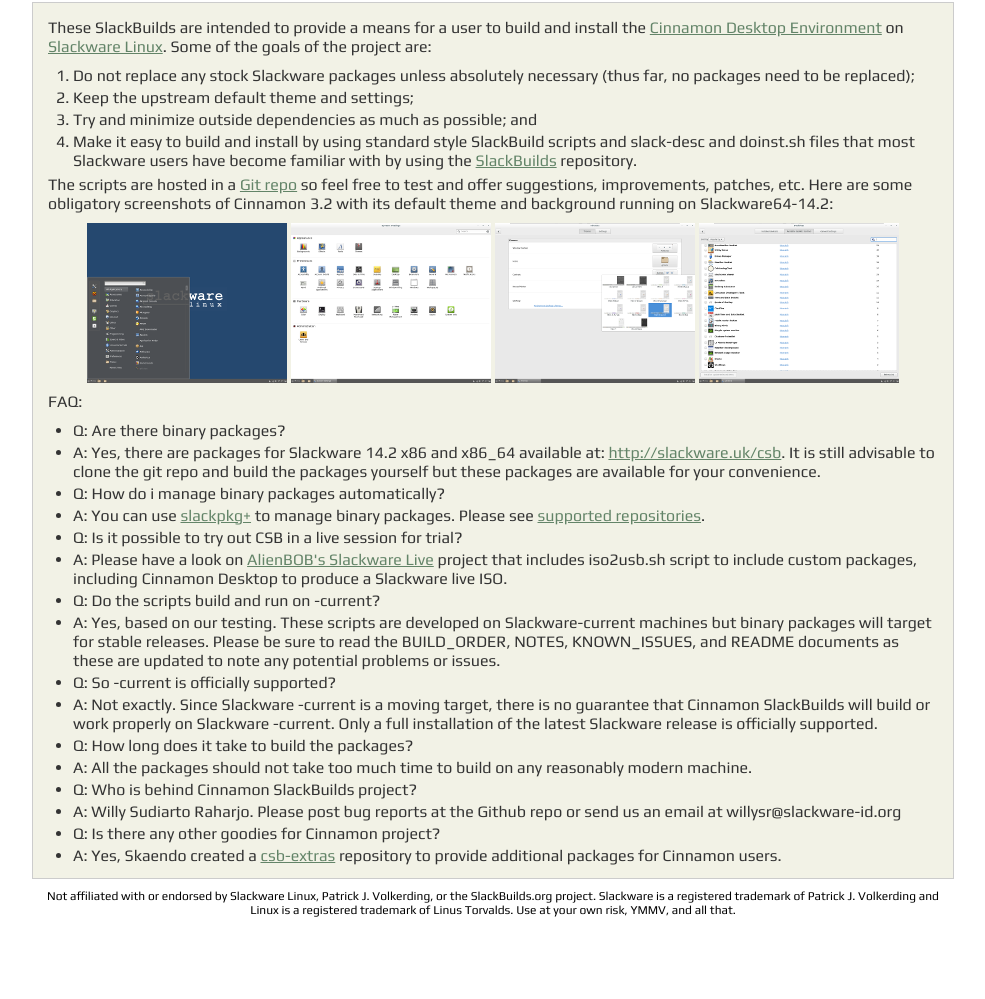
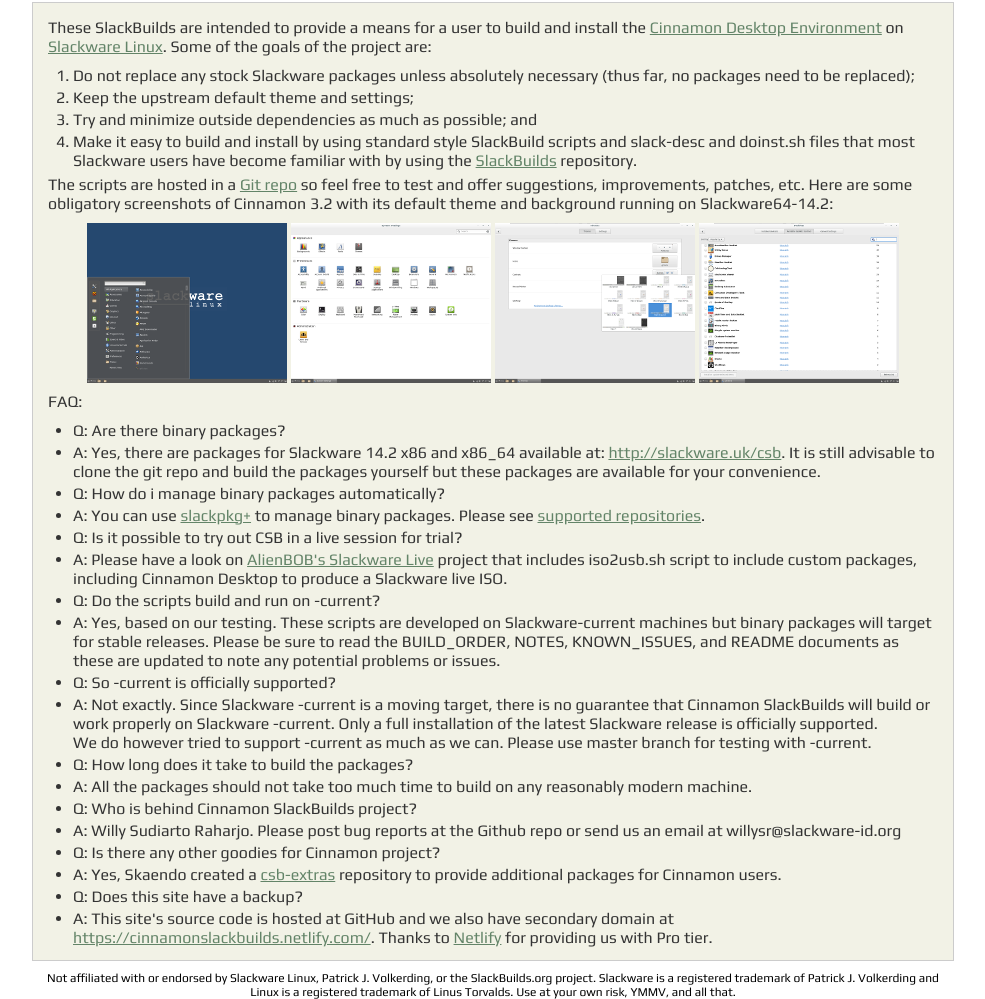
Before and after one commit to CinnamonSlackBuilds/cinnamonslackbuilds.github.io, a plain HTML site: page index.html in a window 1280 px wide. Shown: the part 35-1034 px from the top of the page, without its empty margins (147-1132 px from the left). Before the commit the page ends 952 px from the top, so only its background shows below. Drawn offline with Linux system fonts and the light colour scheme.

Commit message:
add credit to Netlify and note for current users.
Signed-off-by: Willy Sudiarto Raharjo <willysr@gmail.com>

```diff
--- a/index.html
+++ b/index.html
@@ -70,7 +70,8 @@
            <li>A: Not exactly.  Since Slackware -current is a moving target,
            there is no guarantee that Cinnamon SlackBuilds will build or work properly
            on Slackware -current.  Only a full installation of the latest
-           Slackware release is officially supported.</li>
+           Slackware release is officially supported.<br/>We do however tried to support -current as
+	   much as we can. Please use master branch for testing with -current.</li>
            <li>Q: How long does it take to build the packages?</li>
            <li>A: All the packages should not take too much time to build
            on any reasonably modern machine.</li>
@@ -81,6 +82,10 @@
 	   <li>Q: Is there any other goodies for Cinnamon project?</li>
 	   <li>A: Yes, Skaendo created a <a href="https://github.com/Skaendo/csb-extras">csb-extras</a>
 	   repository to provide additional packages for Cinnamon users.</li>
+           <li>Q: Does this site have a backup?</li>
+           <li>A: This site's source code is hosted at GitHub and we also have secondary domain
+	   at <a href="https://cinnamonslackbuilds.netlify.com/">https://cinnamonslackbuilds.netlify.com/</a>.
+	   Thanks to <a href="https://www.netlify.com">Netlify</a> for providing us with Pro tier.</li>
          </ul>
 	</div>
 		 <!-- End Content -->
```
